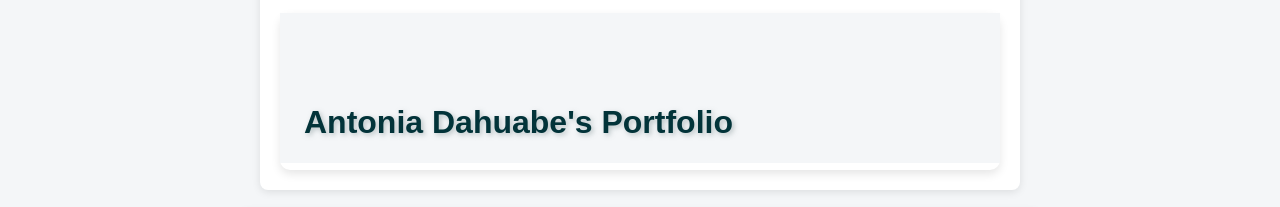
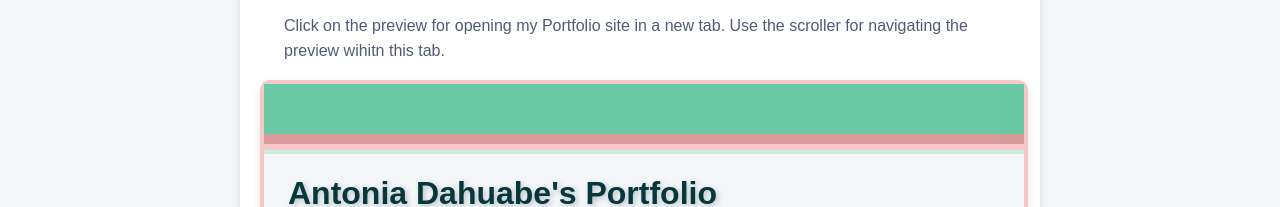
Before and after one commit to AntoniaDahuabe/AntoniaDahuabe.github.io, a plain HTML site: page index.html in a window 1280 px wide. Shown: the part 368-575 px from the top of the page. Drawn offline with Linux system fonts and the light colour scheme; a script that the page names is missing.

Commit message:
Add files via upload

```diff
--- a/Portfolio.html
+++ b/Portfolio.html
@@ -22,6 +22,7 @@
 
 </head>
 <body>
+    <div class="top-bar"></div>
     <h1>Antonia Dahuabe's Portfolio</h1>
     <p>This page demonstrates the tools that students learn in a practical setting, by using them to embed charts and diagrams of various types. There are 10 challenges, each of them demonstrating 1-2 skills and resulting in embedding 1-2 charts. The total score for this work is 20%, split evenly across each of these challenges.</p>
     <section>
--- a/index.html
+++ b/index.html
@@ -31,6 +31,7 @@
     <div class="chart-description">
         <h2>Section 1: Portfolio</h2>
         <p>The folowing website contains practical examples of what we learned in PP434. Click it to check 10 applied exercises.</p>
+        <p>Click on the preview for opening my Portfolio site in a new tab. Use the scroller for navigating the preview wihitn this tab.</p>
     </div>
 
     <!-- Wrapper for iframe and the clickable overlay -->
--- a/template_AntoniaDahuabeWebsite.css
+++ b/template_AntoniaDahuabeWebsite.css
@@ -75,6 +75,7 @@ section {
   padding: 20px;
   border-radius: 8px;
   box-shadow: 0px 2px 8px rgba(0, 0, 0, 0.1); /* Shadow for each box */
+  box-sizing: border-box; /* Add this to include padding in the width calculation */
 }
 
 /* Links styling */
@@ -103,14 +104,16 @@ img {
   height: 100%;  /* Adjust height as needed */
   border-radius: 10px; /* Optional: rounded corners */
   padding: 0px; /* Optional: add padding around the iframe */
-  box-shadow: 0px 4px 10px rgba(0, 0, 0, 0.1); /* Optional: shadow around the border */
+  border: 4px solid #f7c8c8;
+  box-shadow: 0px 4px 10px rgba(12, 5, 5, 0.1); /* Optional: shadow around the border */
 }
 
 /* Transparent overlay that makes iframe content clickable */
 .iframe-wrapper .overlay {
+  position: absolute;
   top: 0;
   left: 0;
-  width: 98%;
+  width: 97%;
   height: 100%;
   background-color: rgba(255, 255, 255, 0.02); /* Semi-transparent white */
   z-index: 1;
@@ -121,7 +124,7 @@ img {
 /* Allow scrolling within the iframe */
 .embedded-iframe {
   width: 100%;
-  height: 100%;
+  height: 500px;
   border: none;
   overflow: auto; /* Ensure that the content can scroll if necessary */
   overflow-y: auto; /* Enable vertical scrolling */
@@ -131,8 +134,8 @@ img {
 
 /*Size*/
 .chart-description {
-  width: 90%; /* Relative width */
-  max-width: 1200px; /* Optional: Limit the maximum width */
+  width: 100%; /* Relative width */
+  /*max-width: 1200px; /* Optional: Limit the maximum width */
   margin: 0 auto; /* Center it */
 }
 
@@ -143,7 +146,7 @@ img {
   }
 
   .chart-description {
-      width: 90%; /* Make content wider on smaller screens */
+      width: 100%; /* Make content wider on smaller screens */
   }
 }
 
```
